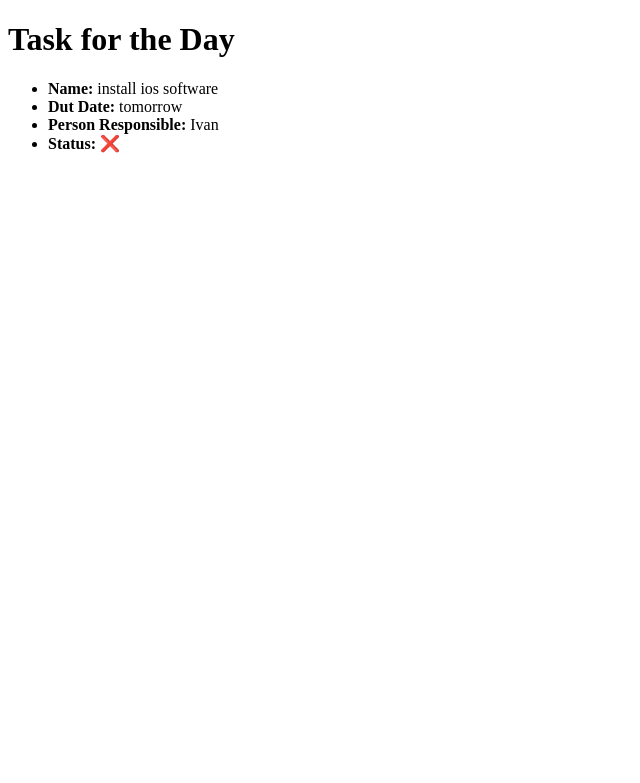
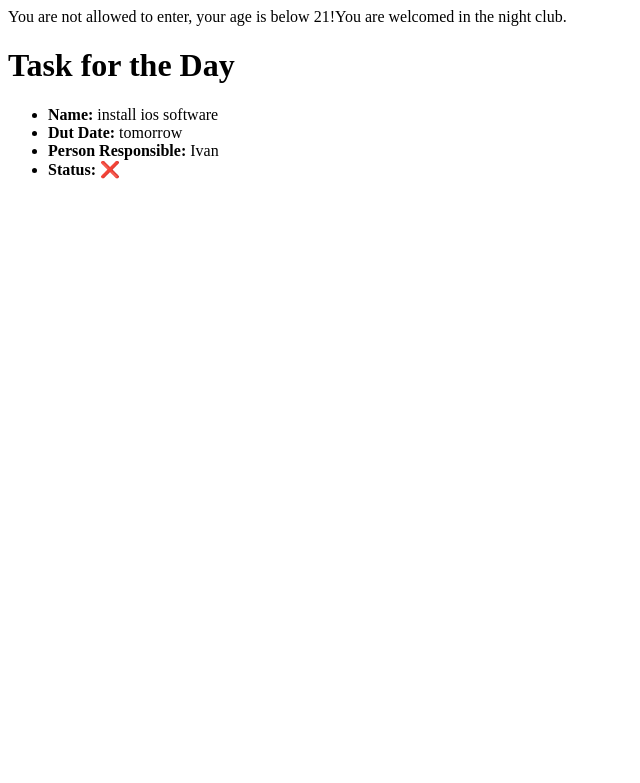
Before and after one commit to lakiivan/php_practioner, a PHP site: page / in a window 1280 px wide. Shown: the top 783 px of the page, without its empty margins (0-640 px from the left). Run offline with PHP 8.4, Linux system fonts and the light colour scheme.

Commit message:
stage 10 finished

```diff
--- /dev/null
+++ b/functions.php
@@ -0,0 +1,15 @@
+<?php
+
+    function dd($data) {
+        echo '<pre>';
+        die(var_dump($data));
+        echo '</pre>';
+    }
+
+    function nightClubAgeApproval($age) {
+        if ($age >= 21) {
+            echo "You are welcomed in the night club.<br>\n";
+        } else {
+            echo "You are not allowed to enter, your age is below 21!";
+        }
+    }
--- a/index.php
+++ b/index.php
@@ -1,4 +1,6 @@
 <?php
+
+    require 'functions.php';
 
     $task = [
         'title' => 'install ios software',
@@ -8,4 +10,17 @@
 
     ];
 
+    $animals = ['dog', 'cat'];
+
+
+
+    //dd($animals);
+
+    $age1 = 15;
+    $age2 = 23;
+
+    nightClubAgeApproval($age1);
+    nightClubAgeApproval($age2);
+
+
     require 'index.view.php';
```
